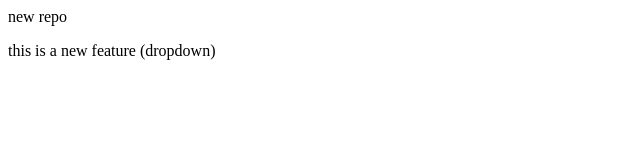
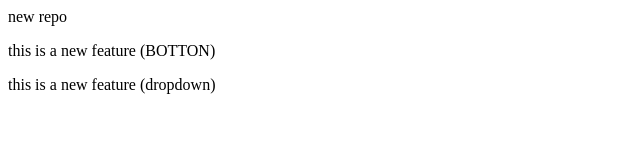
Before and after one commit to vishwajit8222/LocalRepo, a plain HTML site: page index.html in a window 1280 px wide. Shown: the whole page, without its empty margins (0-640 px from the left). Drawn offline with Linux system fonts and the light colour scheme.

Commit message:
add both feature

```diff
--- a/index.html
+++ b/index.html
@@ -1,2 +1,3 @@
 <p> new repo </p>
+<p> this is a new feature (BOTTON) </p>
 <p> this is a new feature (dropdown) </p>
```
